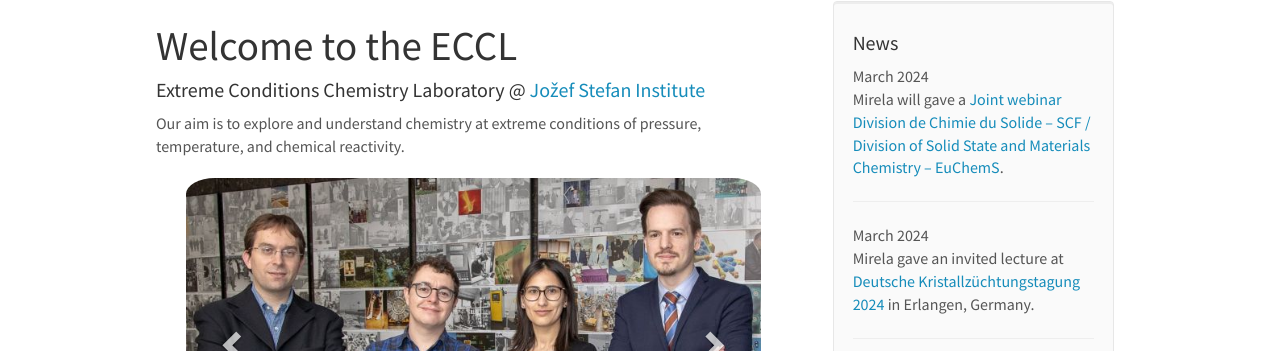
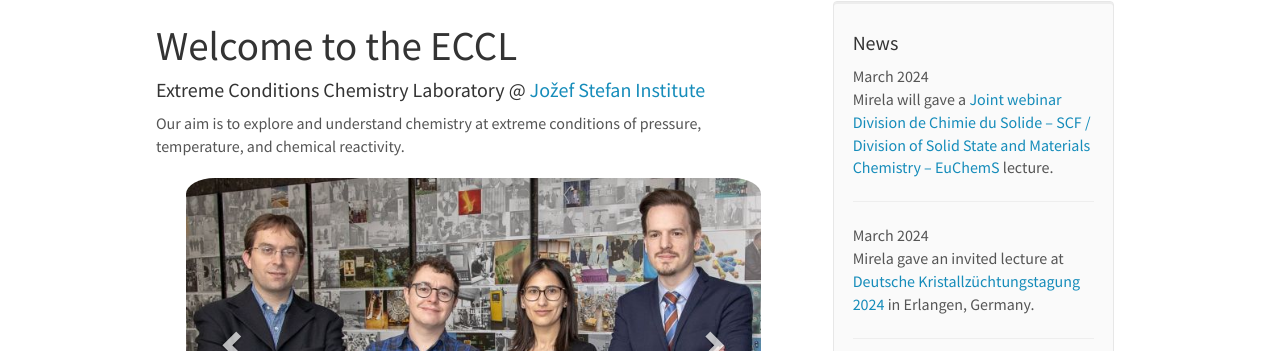
Before and after one commit to eccl-jsi/eccl-jsi.github.io, a Jekyll site: the page built from _pages/home.md, in a window 1280 px wide and 900 px high. Shown: the part 69-420 px from the top of the window. Built offline with Jekyll 4.4.1, drawn with Linux system fonts in a browser that asks for light colours; nearby versions of some CDN libraries.

Commit message:
Update news.yml

```diff
--- a/_data/news.yml
+++ b/_data/news.yml
@@ -1,5 +1,5 @@
 - date: March 2024
-  headline: "Mirela will gave a <a href='https://www.euchems.eu/divisions/solid-state-and-materials-chemistry/news/'>Joint webinar Division de Chimie du Solide – SCF / Division of Solid State and Materials Chemistry – EuChemS</a>."
+  headline: "Mirela will gave a <a href='https://www.euchems.eu/divisions/solid-state-and-materials-chemistry/news/'>Joint webinar Division de Chimie du Solide – SCF / Division of Solid State and Materials Chemistry – EuChemS</a> lecture."
 
 - date: March 2024
   headline: "Mirela gave an invited lecture at <a href='https://www.iisb.fraunhofer.de/de/research_areas/materialien/dkt2024.html'>Deutsche Kristallzüchtungstagung 2024</a> in Erlangen, Germany."
```
